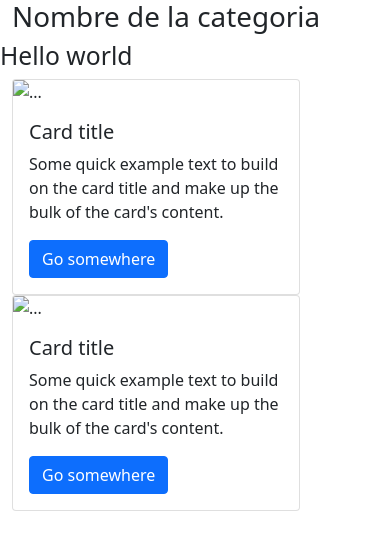
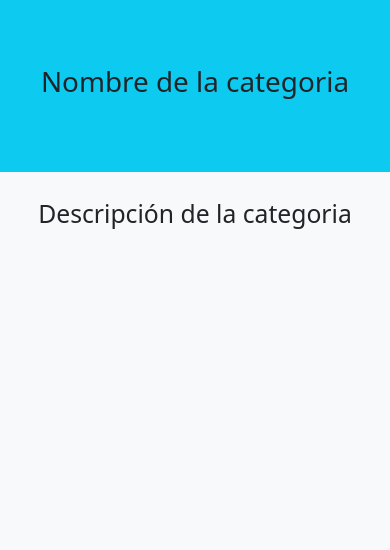
Before and after one commit to Soni295/alkemy-bootstrap, a website: page src/static/index.html in a window 390 px wide. Drawn offline with nearby package versions, Linux system fonts and the light colour scheme; files that its build step writes are made by us from their sources.

Commit message:
añadi cartas y las moduladice

```diff
--- a/package.json
+++ b/package.json
@@ -4,12 +4,16 @@
   "description": "",
   "main": "./src/server.js",
   "scripts": {
-    "start": "node ./src/server.js"
+    "start": "node ./src/server.js",
+    "dev": "nodemon ./src/server.js"
   },
   "keywords": [],
   "author": "",
   "license": "ISC",
   "dependencies": {
     "express": "^4.17.1"
+  },
+  "devDependencies": {
+    "nodemon": "^2.0.12"
   }
 }
--- a/src/static/css/style.css
+++ b/src/static/css/style.css
@@ -1,3 +1,31 @@
 body {
-  background: #333;
+  background: var(--bs-light);
+  color: var(--bs-dark);
 }
+#title {
+  height: 18.75rem;
+  background-color: var(--bs-cyan);
+}
+#sub-title {
+  height: 10.75rem;
+}
+
+
+
+@media only screen and (max-width: 768px) {
+  #title {
+    height: 14.75rem;
+  }
+  #sub-title {
+    height: 8.75rem;
+  }
+}
+
+@media only screen and (max-width: 576px) {
+  #title {
+    height: 10.75rem;
+  }
+  #sub-title {
+    height: 5.75rem;
+  }
+}
--- a/src/static/index.html
+++ b/src/static/index.html
@@ -1,59 +1,34 @@
 <!DOCTYPE html>
-
-
-<!DOCTYPE html>
-<html lang="en">
+<html lang='en'>
 <head>
-  <meta charset="UTF-8">
-  <meta name="viewport" content="width=device-width, initial-scale=1.0">
+  <meta charset='UTF-8'>
+  <meta name='viewport' content='width=device-width, initial-scale=1.0'>
   <title>Document</title>
-  <link href="https://cdn.jsdelivr.net/npm/bootstrap@5.0.2/dist/css/bootstrap.min.css" rel="stylesheet" integrity="sha384-EVSTQN3/azprG1Anm3QDgpJLIm9Nao0Yz1ztcQTwFspd3yD65VohhpuuCOmLASjC" crossorigin="anonymous">
+  <link href='https://cdn.jsdelivr.net/npm/bootstrap@5.0.2/dist/css/bootstrap.min.css' rel='stylesheet' integrity='sha384-EVSTQN3/azprG1Anm3QDgpJLIm9Nao0Yz1ztcQTwFspd3yD65VohhpuuCOmLASjC' crossorigin='anonymous'>
+  <link rel='stylesheet' href='public/css/style.css'>
   <title>Challenge Alkemy 2.0</title>
 
 </head>
 <body>
-  <div class="container">
-    <div class="category-name">
-      <h1>Nombre de la categoria</h1>
-    </div>
+
+  <!-- title -->
+  <div id='title' class='container-fluid d-flex align-items-center'>
+    <h1 class='text-center w-100'>Nombre de la categoria</h1>
   </div>
 
-  <h2>Hello world</h2>
+  <!-- sub-title -->
+  <div id='sub-title' class='container-fluid d-flex align-items-center'>
+    <h2 class='text-center w-100'>Descripción de la categoria</h2>
+  </div>
 
-  <div class="container">
+  <!-- main-list -->
+  <div id='main-list' class='container-fluid'></div>
 
-    <div class="row">
 
-      <div class="col">
 
-        <div class="card" style="width: 18rem;">
 
-          <img src="..." class="card-img-top" alt="...">
+  <script src='https://cdn.jsdelivr.net/npm/bootstrap@5.0.2/dist/js/bootstrap.bundle.min.js' integrity='sha384-MrcW6ZMFYlzcLA8Nl+NtUVF0sA7MsXsP1UyJoMp4YLEuNSfAP+JcXn/tWtIaxVXM' crossorigin='anonymous'></script>
+  <script type='module' src='public/js/index.js'></script>
+</body>
 
-          <div class="card-body">
-
-            <h5 class="card-title">Card title</h5>
-            <p class="card-text">Some quick example text to build on the card title and make up the bulk of the card's content.</p>
-            <a href="#" class="btn btn-primary">Go somewhere</a>
-
-          </div>
-
-        </div>
-
-      </div>
-
-      <div class="col">
-        <div class="card" style="width: 18rem;">
-          <img src="..." class="card-img-top" alt="...">
-          <div class="card-body">
-            <h5 class="card-title">Card title</h5>
-            <p class="card-text">Some quick example text to build on the card title and make up the bulk of the card's content.</p>
-            <a href="#" class="btn btn-primary">Go somewhere</a>
-          </div>
-        </div>
-      </div>
-    </div>
-  </div>
-  <script src="https://cdn.jsdelivr.net/npm/bootstrap@5.0.2/dist/js/bootstrap.bundle.min.js" integrity="sha384-MrcW6ZMFYlzcLA8Nl+NtUVF0sA7MsXsP1UyJoMp4YLEuNSfAP+JcXn/tWtIaxVXM" crossorigin="anonymous"></script>
-</body>
 </html>
--- /dev/null
+++ b/src/static/js/create.js
@@ -0,0 +1,6 @@
+export const create = (type, status={}, children=[]) => {
+  const element = document.createElement(type)
+  for(const propety in status) element[propety] = status[propety]
+  for(const child of children) element.appendChild(child)
+  return element
+}
```
Also changed, not shown: src/static/js/Card.js (added, +16 -0 lines), src/static/js/example.js (added, +26 -0 lines), src/static/js/index.js (+34 -1 lines), 1 other file.
